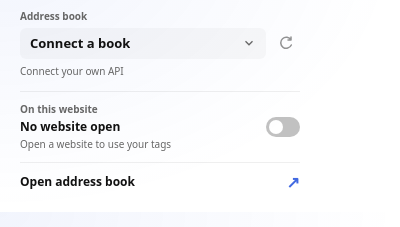
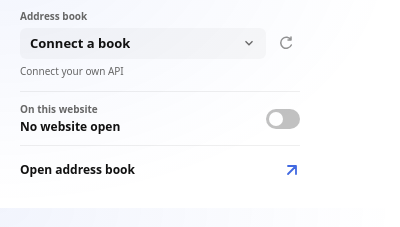
Before and after one commit to wavey0x/0xlabel, a browser extension: page extension/popup.html in a window 400 px wide. Shown: the part 51-278 px from the top of the page. Drawn offline with Linux system fonts and the light colour scheme.

Commit message:
Simplify popup status and give the book action complete padding

```diff
--- a/extension/popup.css
+++ b/extension/popup.css
@@ -6,9 +6,8 @@ body { width: 320px; padding: 20px; background: radial-gradient(ellipse at top l
 .site-info { display: grid; min-width: 0; gap: 2px; }
 .site-info .eyebrow { margin: 0; }
 #site-name { font-size: 12px; font-weight: 700; overflow: hidden; text-overflow: ellipsis; white-space: nowrap; }
-#site-view { font-size: 10px; }
-.open-book { display: flex; align-items: center; justify-content: space-between; width: 100%; padding: 10px 0 0; font-size: 12px; }
-.open-book span { color: var(--0xlabel-accent); font-size: 16px; }
+.open-book { display: flex; align-items: center; justify-content: space-between; gap: 12px; width: calc(100% + 16px); margin: 6px -8px 0; padding: 10px 8px; font-size: 12px; text-align: left; }
+.open-book svg { flex-shrink: 0; color: var(--0xlabel-accent); }
 #adapter-warning { font-size: 11px; color: var(--0xlabel-warning); }
 #adapter-warning p { margin: 8px 0 2px; }
 #adapter-warning button { font-size: 10px; padding: 4px 8px 4px 0; }
--- a/extension/popup.html
+++ b/extension/popup.html
@@ -13,11 +13,11 @@
       </div>
       <p id="sync" class="muted" role="status"></p>
       <section class="site">
-        <div class="site-info"><span class="eyebrow">On this website</span><strong id="site-name">No website open</strong><span id="site-view" class="muted">Website originals</span></div>
+        <div class="site-info"><span class="eyebrow">On this website</span><strong id="site-name">No website open</strong></div>
         <button id="site-toggle" class="switch" role="switch" aria-checked="false" aria-label="Show my tags on this website" aria-describedby="site-name"><span></span></button>
       </section>
       <div id="adapter-warning" hidden><p></p><button id="retry" class="quiet">Retry</button><button id="disable" class="quiet">Turn off</button></div>
-      <button id="open-book" class="open-book quiet">Open address book <span aria-hidden="true">↗</span></button>
+      <button id="open-book" class="open-book quiet">Open address book <svg viewBox="0 0 16 16" fill="none" stroke="currentColor" stroke-width="1.8" stroke-linecap="round" stroke-linejoin="round" aria-hidden="true"><path d="m4 12 8-8M4 4h8v8"/></svg></button>
     </section>
     <section id="settings" hidden></section>
     <p id="message" class="message" role="status"></p>
--- a/extension/popup.js
+++ b/extension/popup.js
@@ -28,7 +28,6 @@ function render(next = state) {
   const enabled = Boolean(siteURL && sites[siteURL.origin]);
   $('#site-toggle').setAttribute('aria-checked', String(enabled));
   $('#site-toggle').disabled = !siteURL || siteBusy || !state.connectionKey && !enabled;
-  $('#site-view').textContent = !siteURL ? 'Open a website to use your tags' : enabled ? 'Your tags are on' : 'Website originals';
 }
 $('#settings-toggle').onclick = () => setup.open(Boolean(state.connectionKey));
 $('#refresh').onclick = async () => {
```
Also changed, not shown: tests/browser/extension.spec.js (+0 -2 lines).
